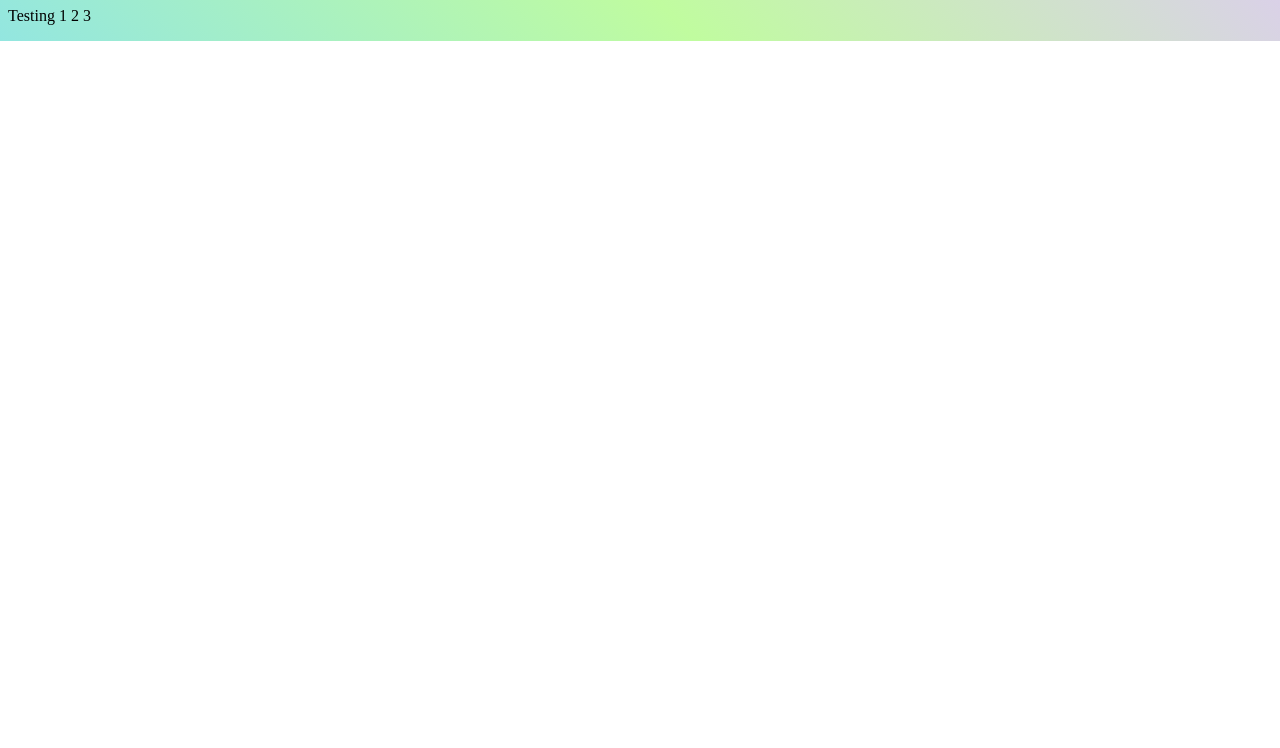
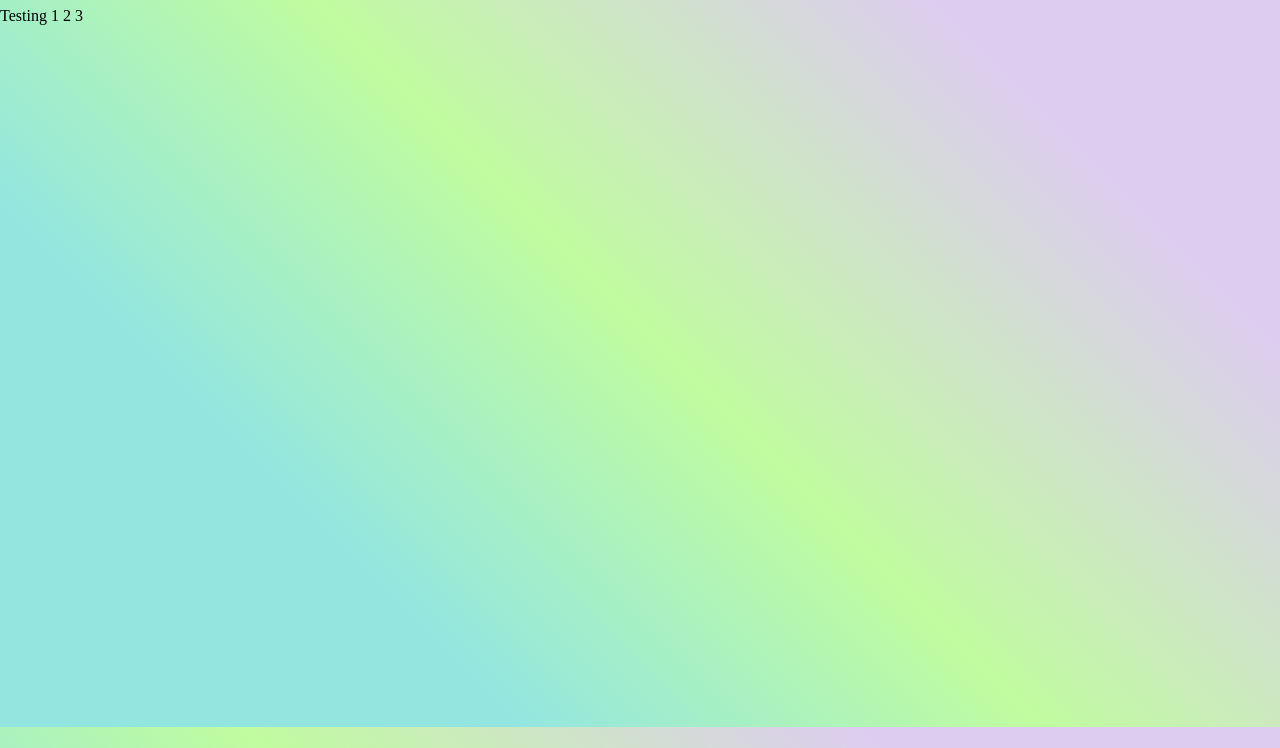
Before and after one commit to jsfirsoff/jsfirsoff.github.io, a plain HTML site: page index.html in a window 1280 px wide. Shown: the part 73-821 px from the top of the page. Before the commit the page ends 800 px from the top, so only its background shows below. Drawn offline with Linux system fonts and the light colour scheme.

Commit message:
Update style.css

```diff
--- a/style.css
+++ b/style.css
@@ -1,3 +1,8 @@
+html {
+  height: 100%;
+}
 .bg {
-  background: linear-gradient(45deg, #93e6e0, #c0fc9f, #ddccf0) no-repeat;
+  height: 100%;
+  margin: 0px;
+  background: linear-gradient(45deg, #93e6e0 25%, #c0fc9f 50%, #ddccf0 80%) no-repeat fixed;
 }
```
